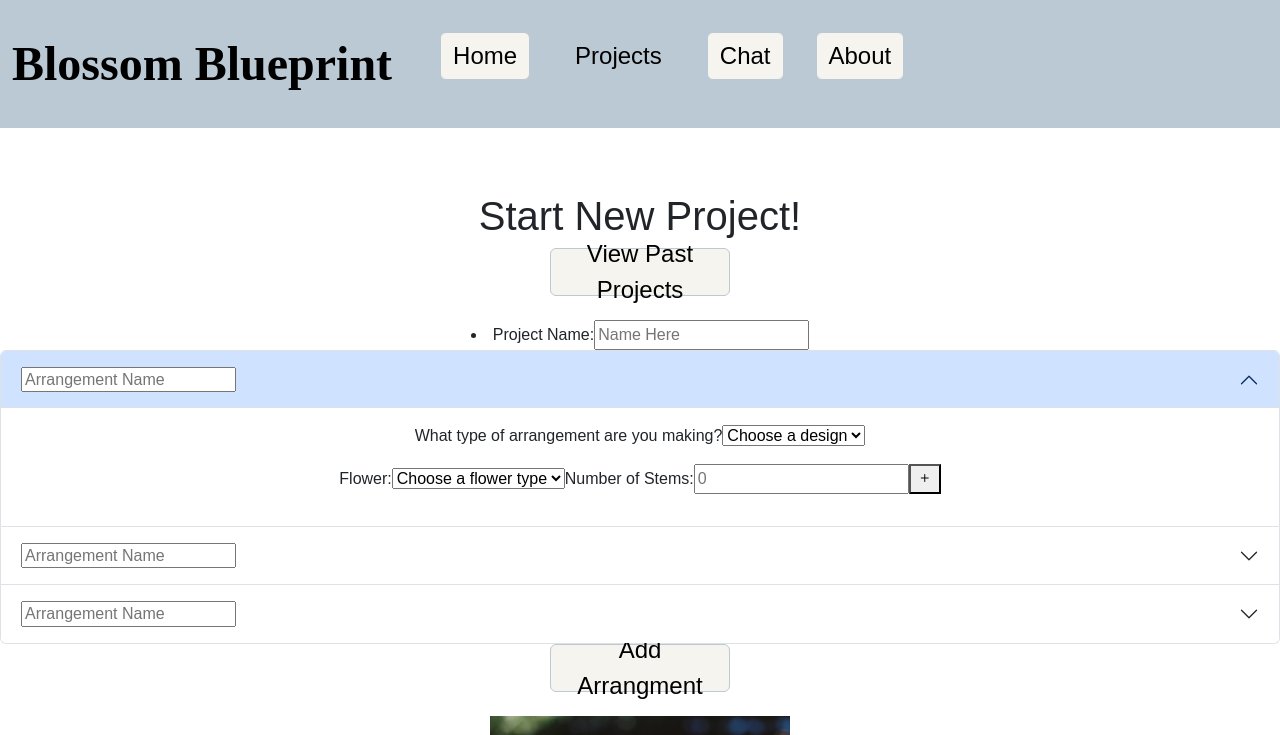
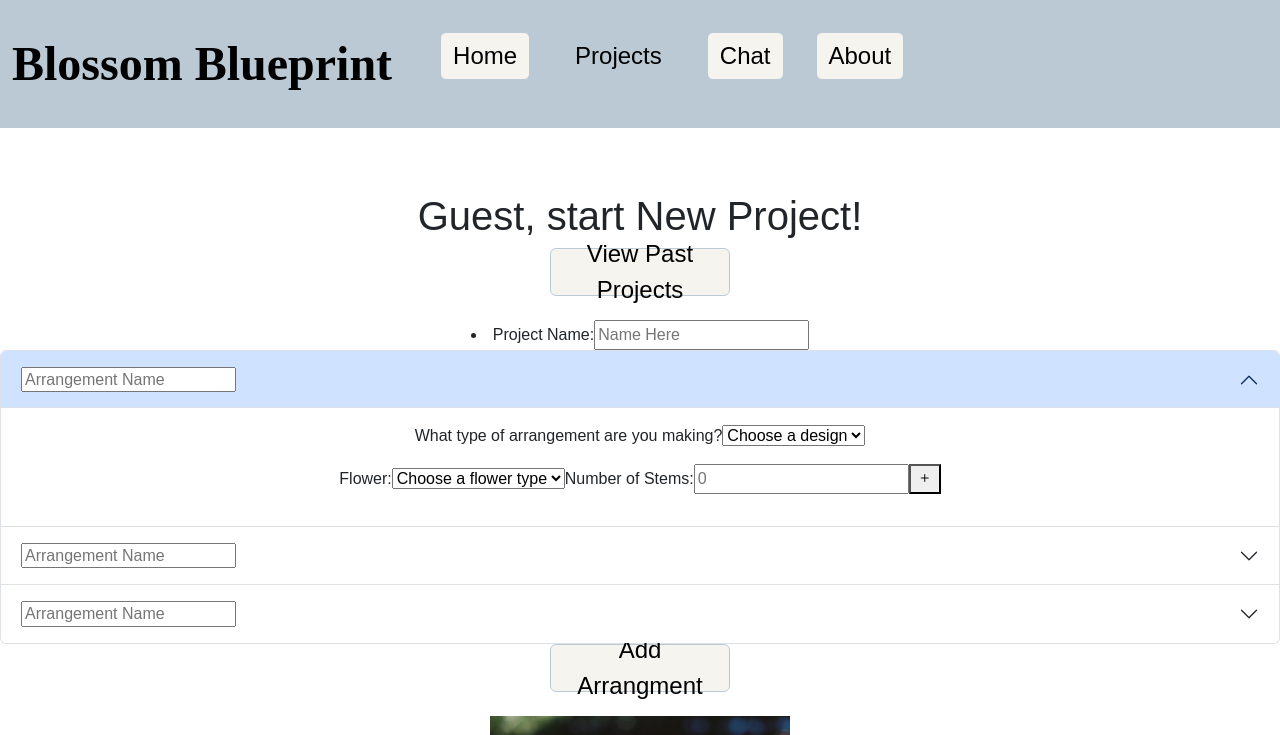
Before and after one commit to libbynic/flowers, a React (Vite) app: page /projects in a window 1280 px wide. Shown: the top 735 px of the page. Built offline with nearby package versions, Linux system fonts and the light colour scheme; a web font is replaced by a local one.

Commit message:
add user var to app

```diff
--- a/src/app.jsx
+++ b/src/app.jsx
@@ -9,6 +9,7 @@ import { Projects } from './projects/projects';
 import { About } from './about/about';
 
 export default function App() {
+    const [user, setUser] = React.useState(null);
     return(
         <BrowserRouter>
         <div>
@@ -33,7 +34,7 @@ export default function App() {
         </header>
             <Routes>
     <Route path='/' element={<Login />} exact />
-    <Route path='/projects' element={<Projects />} />
+    <Route path='/projects' element={<Projects user ={user} />} />
     <Route path='/chat' element={<Chat />} />
     <Route path='/about' element={<About />} />
     <Route path='*' element={<NotFound />} />
--- a/src/projects/projects.jsx
+++ b/src/projects/projects.jsx
@@ -1,10 +1,9 @@
 import React from 'react';
-export function Projects() {
+export function Projects({user}) {
   return (
    <main>
             <div className="center-div">
-
-                <h1>Start New Project!</h1>
+                <h1>{user ? user.email : 'Guest'}, start New Project!</h1>
                 <div className="form-buttons">
                     <button type="button" className="btn btn-outline-success">View Past Projects</button>
                 </div>
```
